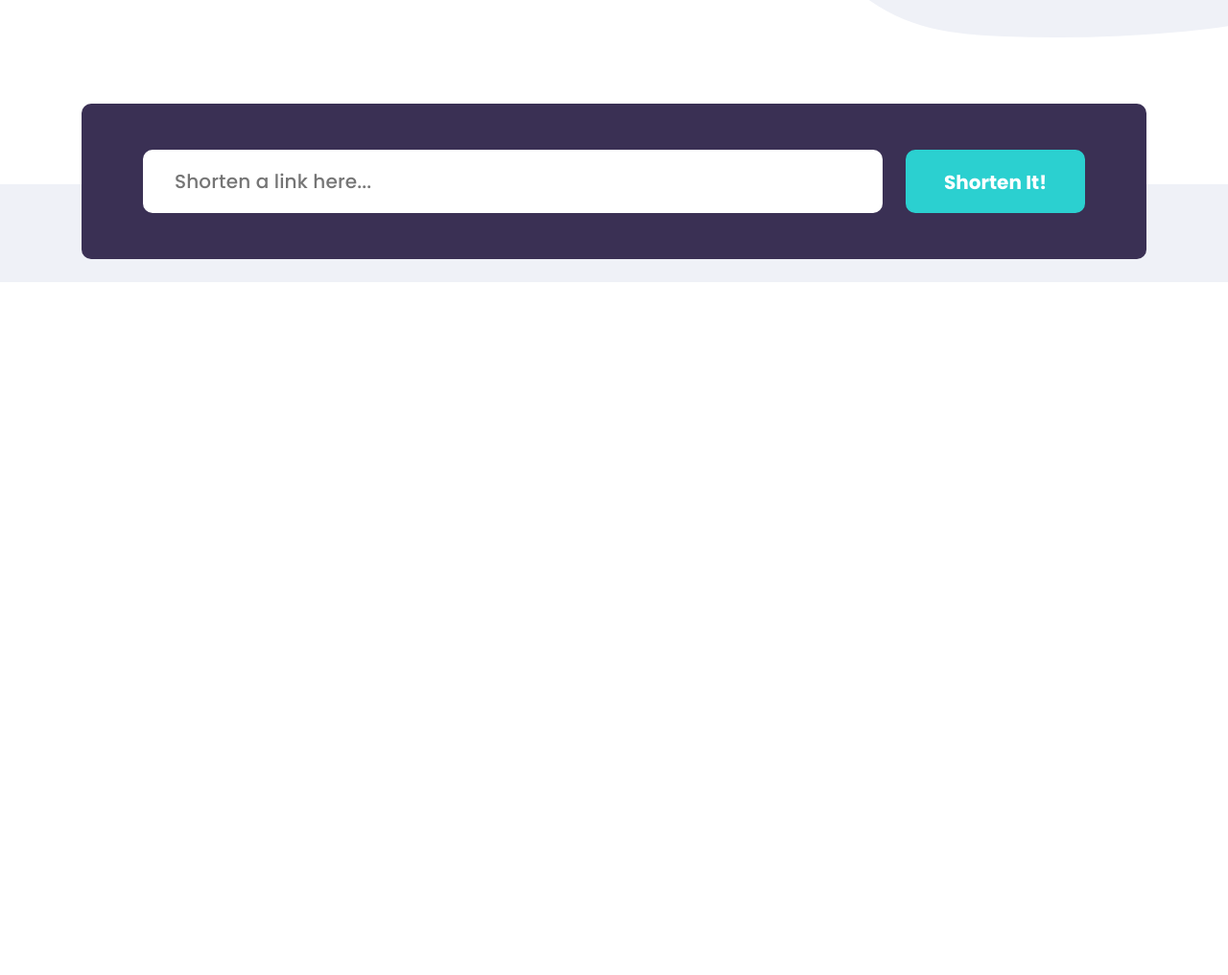
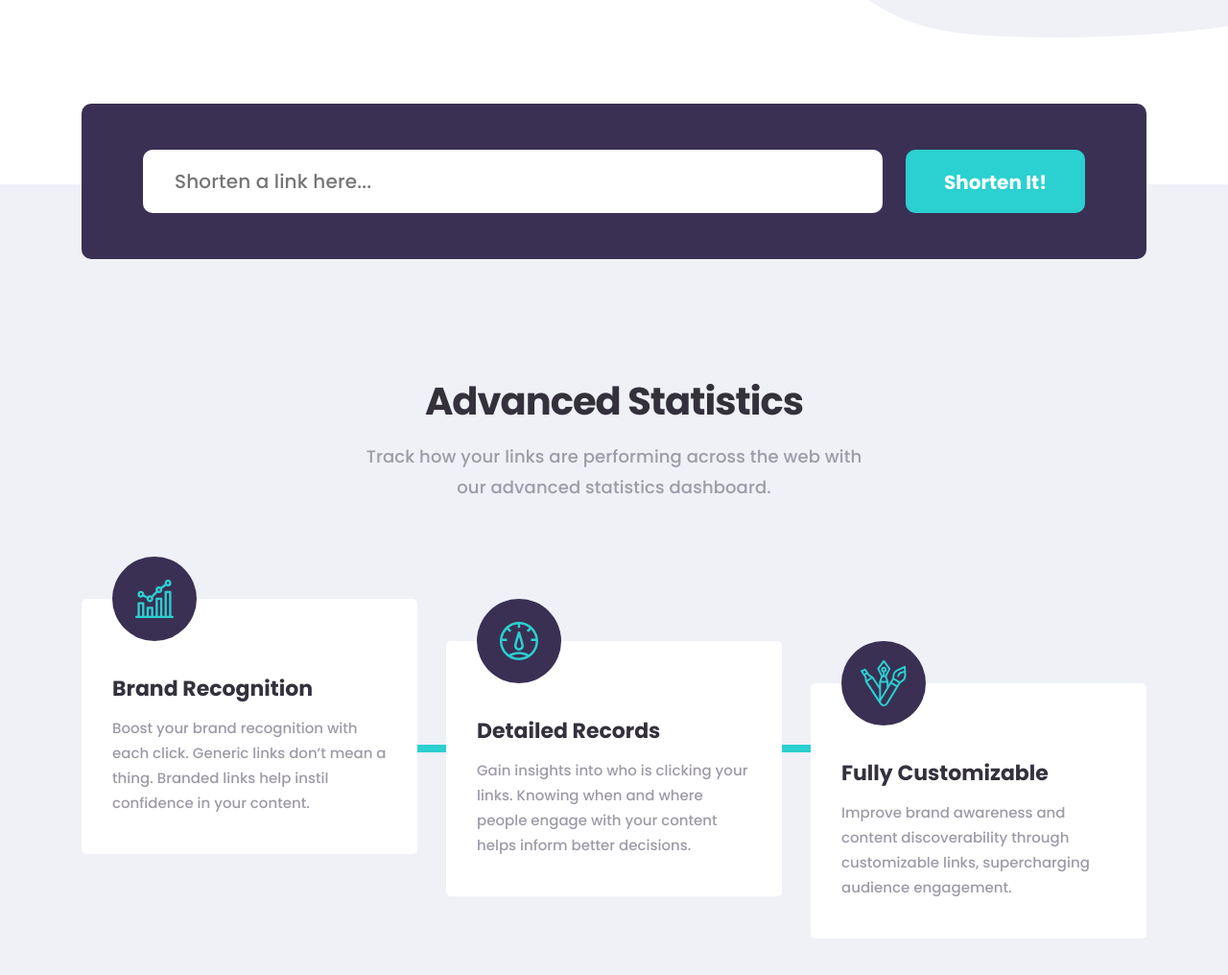
Before and after one commit to davrsirius/shortly, a plain HTML site: page index.html in a window 1280 px wide. Shown: the part 608-1624 px from the top of the page at 96% size. Before the commit the page ends 902 px from the top, so only its background shows below. Drawn offline with Linux system fonts and the light colour scheme.

Commit message:
Add index features

```diff
--- a/css/styles.css
+++ b/css/styles.css
@@ -416,13 +416,115 @@ select:-webkit-autofill:focus {
 .url-shortener__copy-button {
   min-width: 103px;
 }
+
 .url-shortener__copy-button--copied {
   background-color: #3A3054;
 }
 
+/* Index features */
+.index-features {
+  padding: 100px 0 120px;
+}
 
+.index-features__top {
+  max-width: 540px;
+  text-align: center;
+  margin-left: auto;
+  margin-bottom: 100px;
+  margin-right: auto;
+}
 
+.index-features__title {
+  margin-top: 0;
+  margin-bottom: 18px;
+  color: var(--text-color-dark);
+  font-size: 40px;
+  font-style: normal;
+  font-weight: 700;
+  line-height: 48px;
+  letter-spacing: -1px;
+}
 
+.index-features__top-info {
+  margin-top: 0;
+  margin-bottom: 0;
+  font-size: 18px;
+  line-height: 32px;
+  font-style: normal;
+  font-weight: 500;
+  letter-spacing: 0.123px;
+}
+
+/* Index features list */
+.index-features__list {
+  position: relative;
+  display: flex;
+  align-items: flex-start;
+  padding: 0;
+  margin: 0;
+  list-style: none;
+}
+
+.index-features__list::before {
+  position: absolute;
+  left: 0;
+  top: 152px;
+  content: "";
+  width: 100%;
+  height: 8px;
+  background-color: var(--accent-color);
+}
+
+.index-features__item {
+  width: 350px;
+}
+
+.index-features__item:not(:last-child) {
+  margin-right: 30px;
+}
+
+.index-features__item:nth-child(2) {
+  margin-top: 44px;
+}
+
+.index-features__item:nth-child(3) {
+  margin-top: 88px;
+}
+
+.index-feature {
+  position: relative;
+  padding: 77px 32px 40px;
+  border-radius: 5px;
+  background-color: #fff;
+}
+
+.index-feature__icon-wrapper {
+  position: absolute;
+  left: 32px;
+  top: 0;
+  transform: translateY(-50%);
+  display: flex;
+  align-items: center;
+  justify-content: center;
+  border-radius: 50%;
+  width: 88px;
+  height: 88px;
+  background-color: #3A3054;
+}
+
+.index-feature__title {
+  margin-top: 0;
+  margin-bottom: 12px;
+  color: var(--text-color-dark);
+  font-size: 22px;
+  font-style: normal;
+  font-weight: 700;
+  line-height: normal;
+}
+
+.index-feauture__info {
+  margin: 0;
+}
 
 
 
--- a/index.html
+++ b/index.html
@@ -77,27 +77,88 @@
               <div class="url-shortener__result">
                 <div class="url-shortener__original-link">https://www.frontendmentor.io </div>
                 <a class="url-shortener__link" href="#" target="_blank">https://rel.ink/k4lKyk</a>
-                <button class="url-shortener__copy-button button button--small button--rectangle js-copy-short-link-button"
+                <button
+                  class="url-shortener__copy-button button button--small button--rectangle js-copy-short-link-button"
                   type="button">Copy</button>
               </div>
               <div class="url-shortener__result">
                 <div class="url-shortener__original-link">https://twitter.com/frontendmentor</div>
                 <a class="url-shortener__link" href="#" target="_blank">https://rel.ink/gxOXp9</a>
-                <button class="url-shortener__copy-button button button--small button--rectangle js-copy-short-link-button"
+                <button
+                  class="url-shortener__copy-button button button--small button--rectangle js-copy-short-link-button"
                   type="button">Copy</button>
               </div>
               <div class="url-shortener__result">
                 <div class="url-shortener__original-link">https://www.linkedin.com/company/frontend-mentor</div>
                 <a class="url-shortener__link" href="#" target="_blank">https://rel.ink/gob3X9</a>
-                <button class="url-shortener__copy-button button button--small button--rectangle js-copy-short-link-button"
+                <button
+                  class="url-shortener__copy-button button button--small button--rectangle js-copy-short-link-button"
                   type="button">Copy</button>
               </div>
             </div>
           </div>
 
         </section>
+      </div>
 
-      </div>
+      <!-- Index features -->
+      <section class="index-features">
+        <div class="container">
+          <div class="index-features__top">
+            <h2 class="index-features__title">Advanced Statistics</h2>
+            <p class="index-features__top-info">Track how your links are performing
+              across the web with our advanced statistics dashboard.
+            </p>
+          </div>
+
+          <ul class="index-features__list">
+
+            <li class="index-features__item index-feature">
+              <div class="index-feature__icon-wrapper">
+                <img class="index-feature__icon" src="img/index-features/icon-line-graph.svg" alt="Linechart icon"
+                  width="40" height="40">
+              </div>
+              <h3 class="index-feature__title">
+                Brand Recognition
+              </h3>
+              <p class="index-feauture__info">
+                Boost your brand recognition with each click. Generic links don’t mean
+                a thing. Branded links help instil confidence in your content.
+              </p>
+            </li>
+
+            <li class="index-features__item index-feature">
+              <div class="index-feature__icon-wrapper">
+                <img class="index-feature__icon" src="img/index-features/icon-recorder.svg" alt="Recorder icon"
+                  width="40" height="40">
+              </div>
+              <h3 class="index-feature__title">
+                Detailed Records
+              </h3>
+              <p class="index-feauture__info">
+                Gain insights into who is clicking your links. Knowing when and where
+                people engage with your content helps inform better decisions.
+              </p>
+            </li>
+
+            <li class="index-features__item index-feature">
+              <div class="index-feature__icon-wrapper">
+                <img class="index-feature__icon" src="img/index-features/icon-pencils.svg" alt="Pencils icon" width="48"
+                  height="48">
+              </div>
+              <h3 class="index-feature__title">
+                Fully Customizable
+              </h3>
+              <p class="index-feauture__info">
+                Improve brand awareness and content discoverability through
+                customizable links, supercharging audience engagement.
+              </p>
+            </li>
+
+          </ul>
+        </div>
+      </section>
+
     </div>
   </main>
 
```
Also changed, not shown: img/index-features/icon-line-graph.svg (added), img/index-features/icon-pencils.svg (added), img/index-features/icon-recorder.svg (added).
